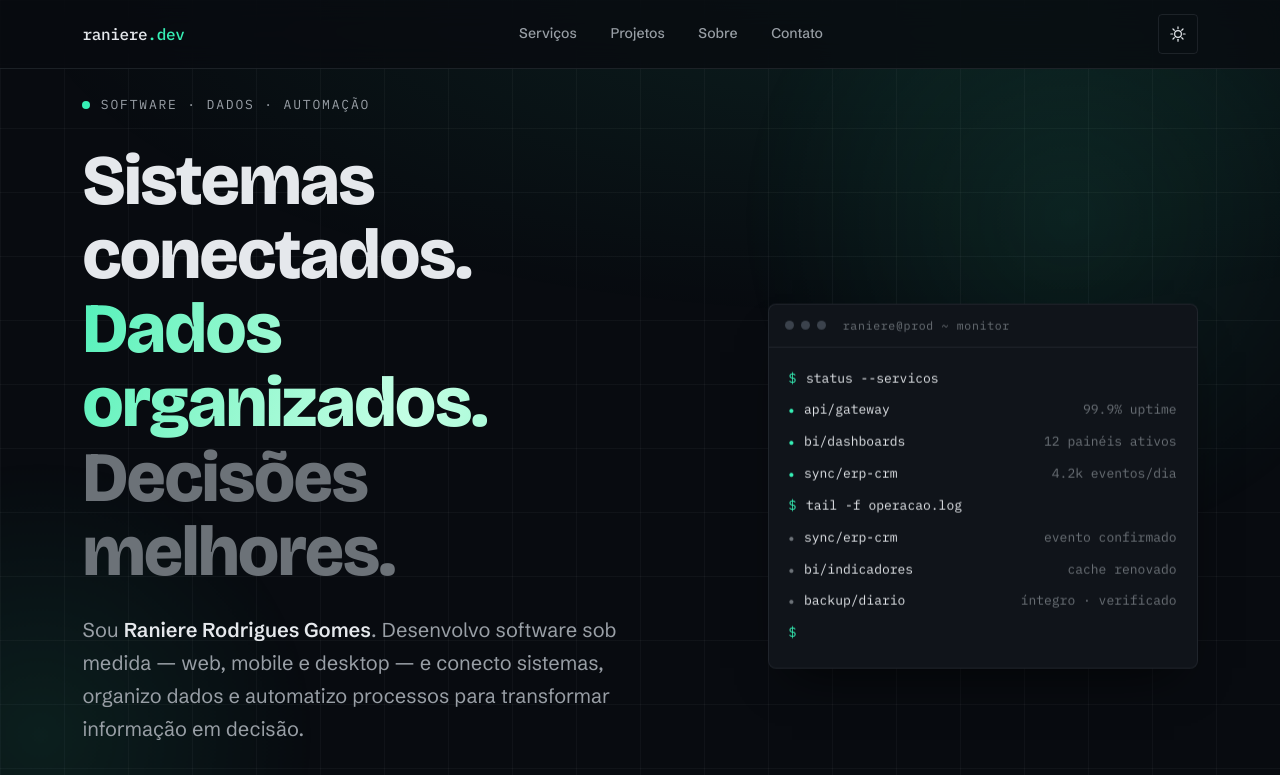
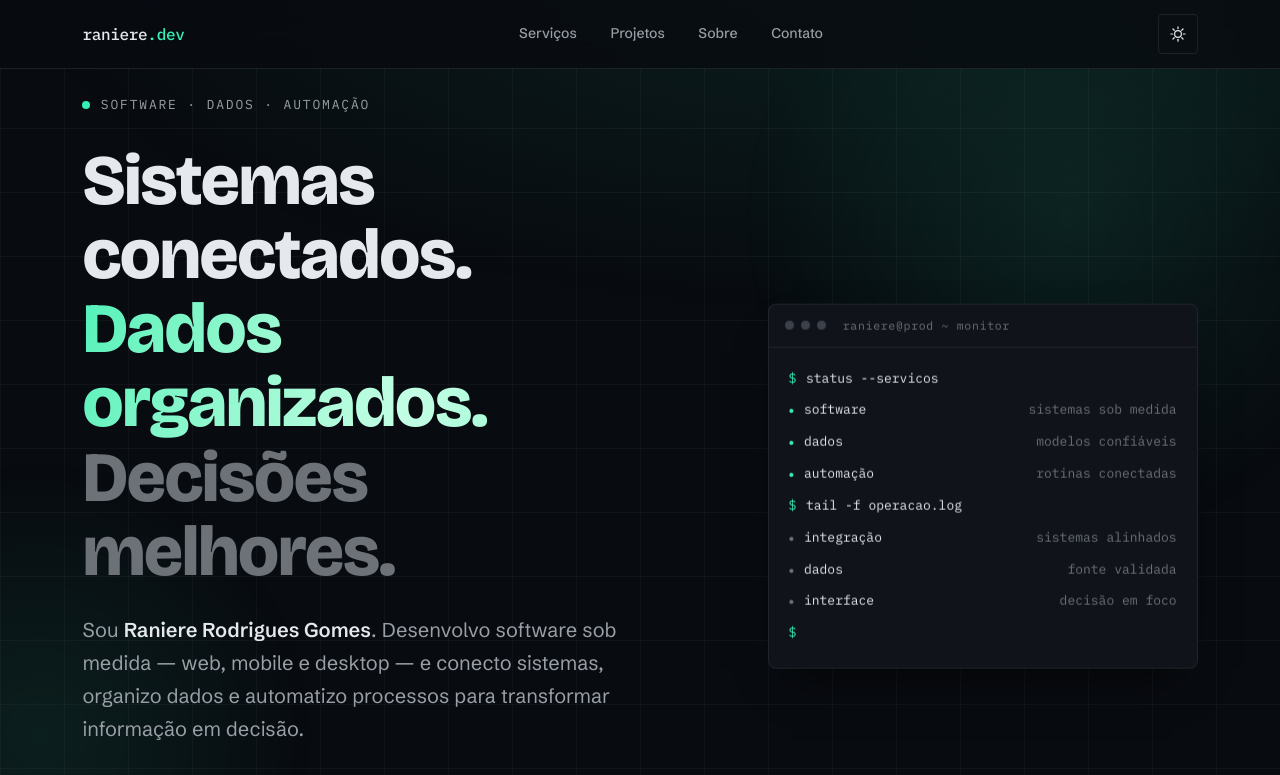
Before and after one commit to raniere57/raniere-dev, a React (Vite) app: page / in a window 1280 px wide. Shown: the top 775 px of the page. Built offline with nearby package versions, Linux system fonts and the light colour scheme.

Commit message:
Refina terminal conceitual do hero

```diff
--- a/index.html
+++ b/index.html
@@ -4,7 +4,7 @@
     <meta charset="UTF-8" />
     <meta name="viewport" content="width=device-width, initial-scale=1.0" />
 
-    <title>raniere.dev</title>
+    <title>raniere.dev | Desenvolvimento, Dados e Automação</title>
     <meta
       name="description"
       content="Desenvolvimento de software, Business Intelligence, engenharia de dados, automações e integrações entre sistemas. Soluções que transformam informação em decisão."
--- a/src/components/hero/HeroTerminal.tsx
+++ b/src/components/hero/HeroTerminal.tsx
@@ -7,27 +7,27 @@ interface StatusLine {
 }
 
 const STATUS_LINES: StatusLine[] = [
-  { label: 'api/gateway', detail: '99.9% uptime' },
-  { label: 'bi/dashboards', detail: '12 painéis ativos' },
-  { label: 'sync/erp-crm', detail: '4.2k eventos/dia' },
+  { label: 'software', detail: 'sistemas sob medida' },
+  { label: 'dados', detail: 'modelos confiáveis' },
+  { label: 'automação', detail: 'rotinas conectadas' },
 ]
 
 const LOG_POOL: StatusLine[] = [
-  { label: 'api/webhooks', detail: '200 OK · 38ms' },
-  { label: 'etl/estoque', detail: '1.8k linhas processadas' },
-  { label: 'sync/erp-crm', detail: 'evento confirmado' },
-  { label: 'bi/indicadores', detail: 'cache renovado' },
-  { label: 'backup/diario', detail: 'íntegro · verificado' },
-  { label: 'jobs/agendados', detail: 'fila vazia' },
-  { label: 'etl/vendas', detail: 'carga concluída' },
-  { label: 'api/auth', detail: 'tokens renovados' },
+  { label: 'problema', detail: 'gargalo identificado' },
+  { label: 'processo', detail: 'fluxo redesenhado' },
+  { label: 'integração', detail: 'sistemas alinhados' },
+  { label: 'dados', detail: 'fonte validada' },
+  { label: 'interface', detail: 'decisão em foco' },
+  { label: 'deploy', detail: 'ambiente preparado' },
+  { label: 'operação', detail: 'rotina documentada' },
+  { label: 'melhoria', detail: 'próximo ciclo aberto' },
 ]
 
 const VISIBLE_LOGS = 3
 const LOG_INTERVAL_MS = 2600
 
 /**
- * Painel decorativo: terminal de monitoramento com log "ao vivo".
+ * Painel decorativo: terminal conceitual com log "ao vivo".
  * Conteúdo é ilustrativo — escondido de leitores de tela.
  * Com prefers-reduced-motion, o log fica estático.
  */
```
